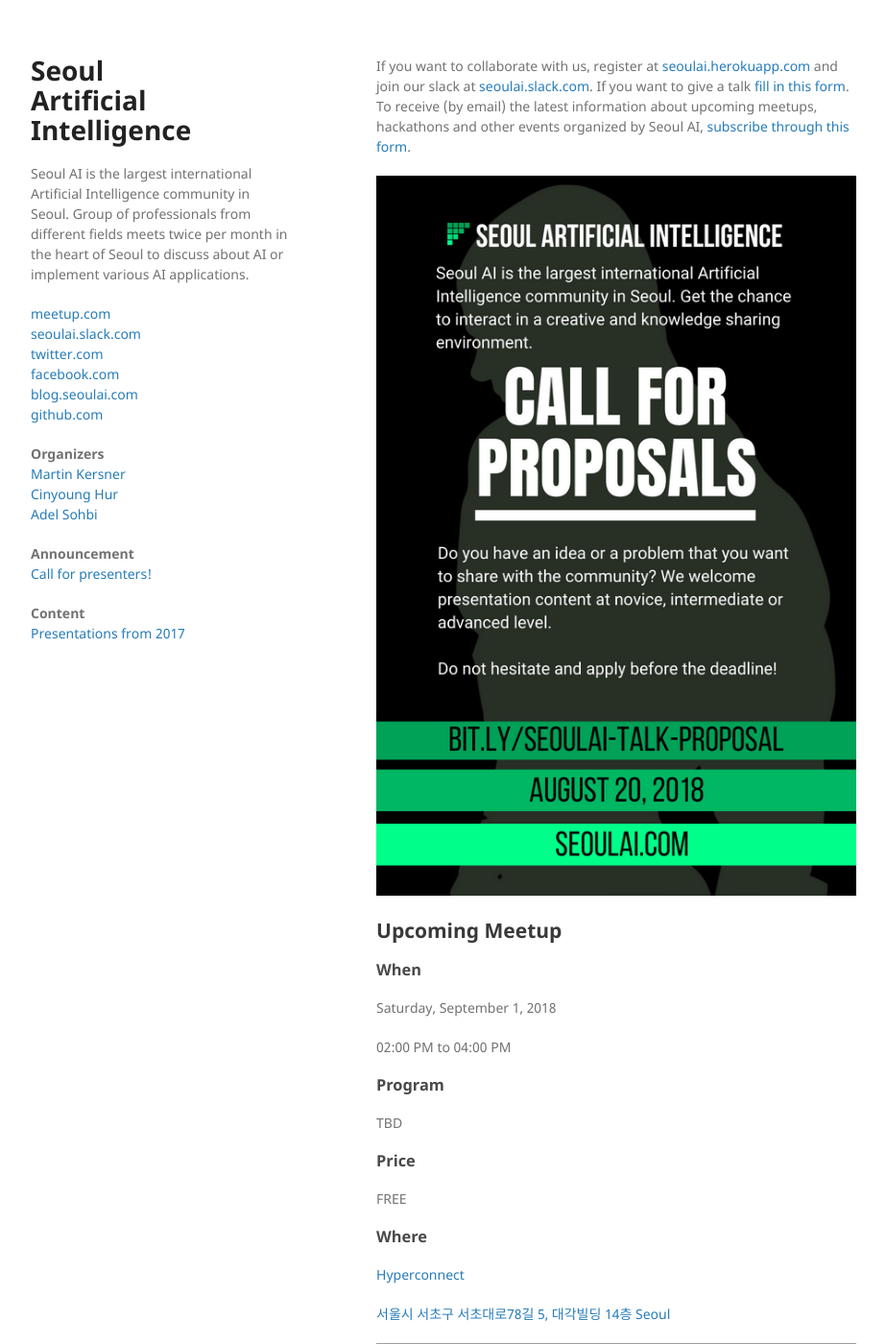
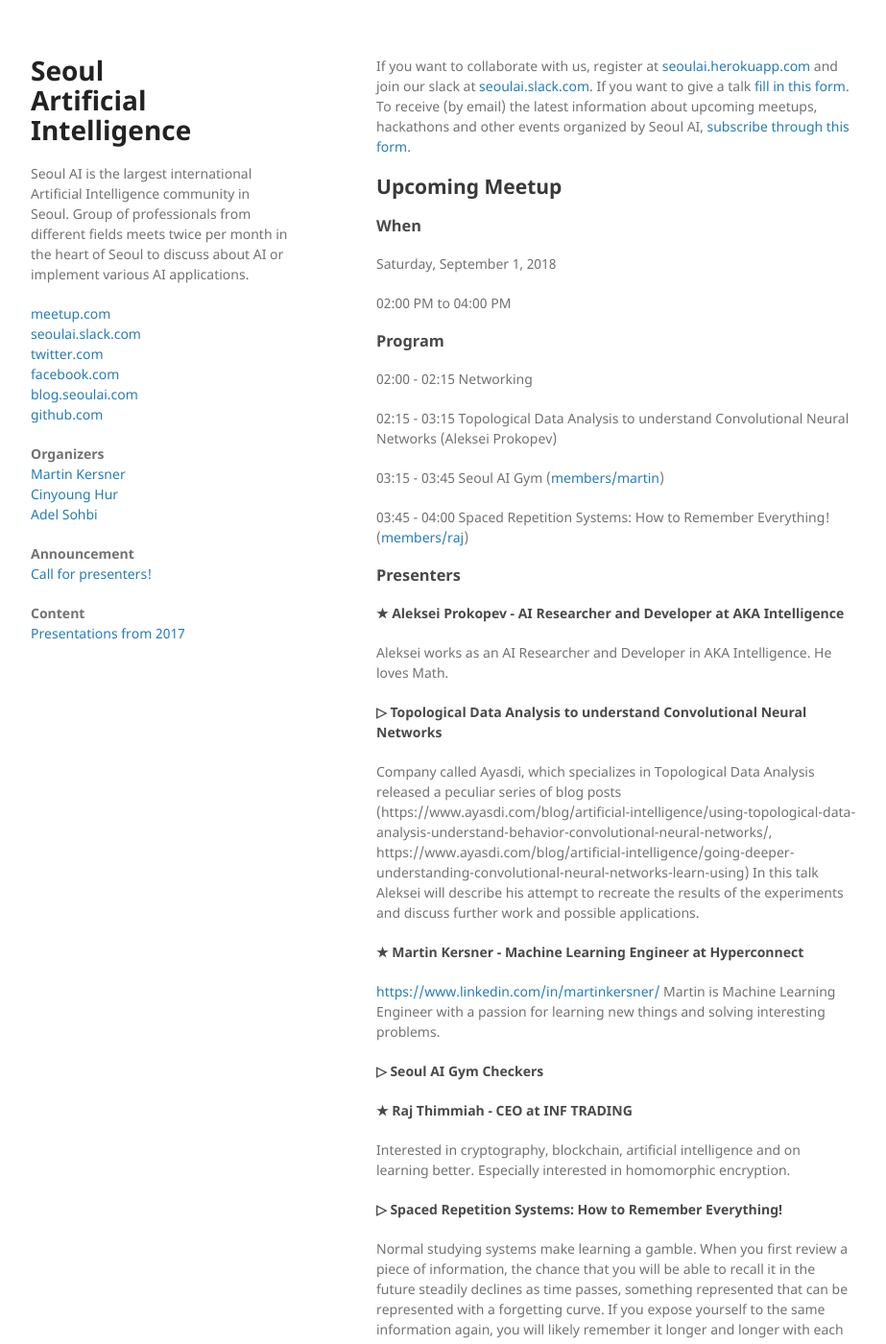
Before and after one commit to martinkersner/seoul-artificial-intelligence-meetup, a Jekyll site: the page built from docs/index.md, in a window 1280 px wide and 1400 px high. Shown: the whole window at 96% size, without its empty margins (178-1101 px from the left). Built offline with Jekyll 4.4.1, drawn with Linux system fonts in a browser that asks for light colours; some of the changed text lies outside the part shown; grey boxes are pictures that could not be loaded.

Commit message:
Meetup on September 1, 2018

```diff
--- a/docs/index.md
+++ b/docs/index.md
@@ -5,8 +5,6 @@
 ---
 
 If you want to collaborate with us, register at [seoulai.herokuapp.com](https://seoulai.herokuapp.com/) and join our slack at [seoulai.slack.com](https://seoulai.slack.com/). If you want to give a talk [fill in this form](https://bit.ly/seoulai-talk-proposal). To receive (by email) the latest information about upcoming meetups, hackathons and other events organized by Seoul AI, [subscribe through this form](subscribe).
-
-<a href="images/call_for_proposals.png" target="_blank">![png](images/call_for_proposals.png)</a>
 
 {% include_relative upcoming_meetup.md %}
 {% include_relative upcoming_hackathon.md %}
--- a/docs/upcoming_meetup.md
+++ b/docs/upcoming_meetup.md
@@ -6,33 +6,39 @@
 02:00 PM to 04:00 PM
 
 ### Program
-TBD
-<!--02:00 - 02:15 Networking-->
+02:00 - 02:15 Networking
 
-<!--02:15 - 03:15 ICML 2018 Highlights (Chan Y. Park (박찬연))-->
+02:15 - 03:15 Topological Data Analysis to understand Convolutional Neural Networks (Aleksei Prokopev)
 
-<!--03:15 - 04:00 Deep Learning Visual Sensor Device for Industrial Applications (Jerry Byungik Ahn)-->
+03:15 - 03:45 Seoul AI Gym ([members/martin](Martin Kersner))
+
+03:45 - 04:00 Spaced Repetition Systems: How to Remember Everything! ([members/raj](Raj Thimmiah))
 
 
-<!--### Presenters-->
+### Presenters
 
-<!--#### ★ Chan Y. Park (박찬연)-->
-<!--[https://www.linkedin.com/in/chan-youn-park](https://www.linkedin.com/in/chan-youn-park)-->
+#### ★ Aleksei Prokopev - AI Researcher and Developer at AKA Intelligence
+Aleksei works as an AI Researcher and Developer in AKA Intelligence. He loves Math.
 
-<!--Chan is currently Principal Research Scientist of Machine Learning Lab (ML2) @ KC and CTO of Moru Labs, a start-up for product personalization.-->
-<!--He was previously Fellow @ Insight AI New York and received Ph.D. in theoretical physics (string theory).-->
+#### ▷ Topological Data Analysis to understand Convolutional Neural Networks
+Company called Ayasdi, which specializes in Topological Data Analysis released a peculiar series of blog posts (https://www.ayasdi.com/blog/artificial-intelligence/using-topological-data-analysis-understand-behavior-convolutional-neural-networks/, https://www.ayasdi.com/blog/artificial-intelligence/going-deeper-understanding-convolutional-neural-networks-learn-using) In this talk Aleksei will describe his attempt to recreate the results of the experiments and discuss further work and possible applications.
 
-<!--#### ▷ ICML 2018 Highlights-->
-<!--Chan will talk about the presentations from this year's ICML, one of the leading international academic conferences in machine learning, that he found interesting while he attended the conference.-->
+#### ★ Martin Kersner - Machine Learning Engineer at Hyperconnect
+[https://www.linkedin.com/in/martinkersner/](https://www.linkedin.com/in/martinkersner/)
+Martin is Machine Learning Engineer with a passion for learning new things and solving interesting problems.
 
-<!--#### ★ Jerry Byungik Ahn - CEO at Neurocoms Inc-->
-<!--Jerry is a developer of Deep Runner AI visual sensor device in Neurocoms Inc. He is a computer architect who published papers on a novel hardware architecture for neural networks such as DBN, BP, Neuromorphic and CNN.-->
+#### ▷ Seoul AI Gym Checkers
 
-<!--#### ▷ Deep Learning Visual Sensor Device for Industrial Applications-->
-<!--Deep Runner is one of the first industrial devices based on deep learning technology. In this talk, the technical aspects of Deep Runner visual sensor device will be introduced. It's supported deep learning models, hardware architecture, training software, and applications are presented. Live demonstrations will also be shown.-->
 
-<!--### Registration-->
-<!--Register at [meetup.com](https://www.meetup.com/Seoul-Artificial-Intelligence/events/252498816/)-->
+#### ★ Raj Thimmiah - CEO at INF TRADING
+Interested in cryptography, blockchain, artificial intelligence and on learning better. Especially interested in homomorphic encryption.
+
+#### ▷ Spaced Repetition Systems: How to Remember Everything!
+Normal studying systems make learning a gamble. When you first review a piece of information, the chance that you will be able to recall it in the future steadily declines as time passes, something represented that can be represented with a forgetting curve. If you expose yourself to the same information again, you will likely remember it longer and longer with each repetition, with the ideal time for exposure being at the moment when you are close to forgetting it. However, if you expose yourself too soon you will both waste time and not substantially increase long term recall; too late and it will be similar to learning it again from scratch. Spaced repetition systems use the forgetting curve to pinpoint for you when you are likely to forget an item and show it to you at the right time, minimizing time usage and maximizing long term recall. This talk will explain both how SRS systems work as well as how to practically use one.
+
+
+### Registration
+Register at [meetup.com](https://www.meetup.com/Seoul-Artificial-Intelligence/events/254130731/)
 
 ### Price
 FREE
```
